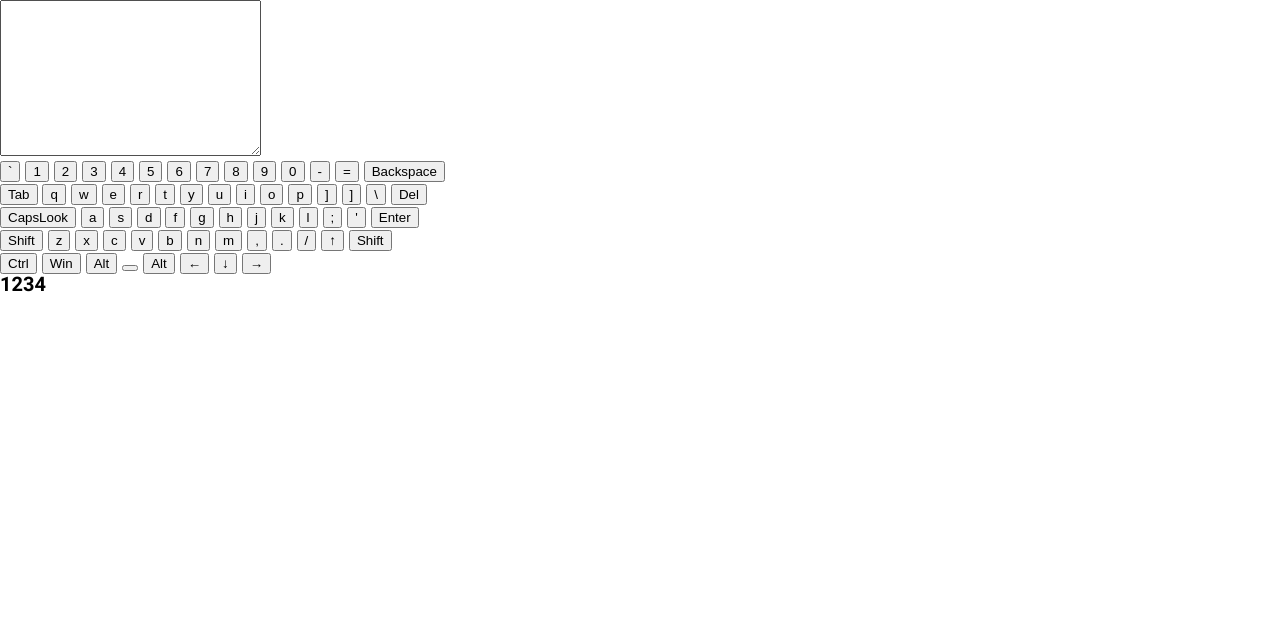
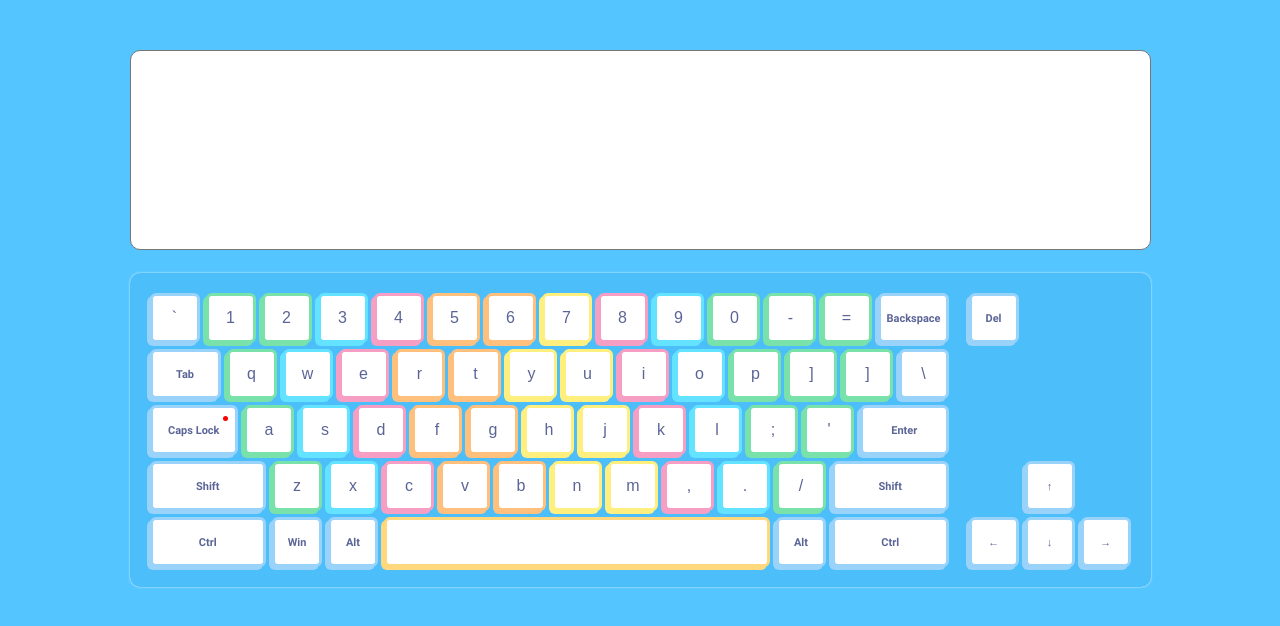
Before and after one commit to tarasdemidovich1995/codejam-virtual-keyboard, a plain HTML site: page index.html in a window 1280 px wide. Drawn offline with Linux system fonts and the light colour scheme.

Commit message:
feat: add basic styles

```diff
--- a/index.html
+++ b/index.html
@@ -6,93 +6,111 @@
     <meta name="viewport" content="width=device-width, initial-scale=1.0">
     <title>Keyboard</title>
     <link rel="stylesheet" href="./main.css">
+    <script src="./index.js" defer></script>
 </head>
 
 <body>
+    <div class="container">
         <section id="keyboard" class="keyboard">
             <div class="keyboard__field" action="">
                 <textarea class="keyboard__textarea" name="" id="textarea" cols="30" rows="10"></textarea>
             </div>
             <div class="keyboard__buttons">
-            <div class="keyboard__row">
+                <div class="keyboard__buttons-left">
+                    <div class="keyboard__buttons-row">
                         <button class="button button_default" data-value="`">`</button>
-                <button class="button button_default" data-value="1">1</button>
-                <button class="button button_default" data-value="2">2</button>
-                <button class="button button_default" data-value="3">3</button>
-                <button class="button button_default" data-value="4">4</button>
-                <button class="button button_default" data-value="5">5</button>
-                <button class="button button_default" data-value="6">6</button>
-                <button class="button button_default" data-value="7">7</button>
-                <button class="button button_default" data-value="8">8</button>
-                <button class="button button_default" data-value="9">9</button>
-                <button class="button button_default" data-value="0">0</button>
-                <button class="button button_default" data-value="-">-</button>
-                <button class="button button_default" data-value="=">=</button>
-                <button class="button button_special button_special_backspace" data-value="Backspace">Backspace</button>
+                        <button class="button button_default button_green" data-value="1">1</button>
+                        <button class="button button_default button_green" data-value="2">2</button>
+                        <button class="button button_default button_blue" data-value="3">3</button>
+                        <button class="button button_default button_purple" data-value="4">4</button>
+                        <button class="button button_default button_orange" data-value="5">5</button>
+                        <button class="button button_default button_orange" data-value="6">6</button>
+                        <button class="button button_default button_yellow" data-value="7">7</button>
+                        <button class="button button_default button_purple" data-value="8">8</button>
+                        <button class="button button_default button_blue" data-value="9">9</button>
+                        <button class="button button_default button_green" data-value="0">0</button>
+                        <button class="button button_default button_green" data-value="-">-</button>
+                        <button class="button button_default button_green" data-value="=">=</button>
+                        <button class="button button_special button_special_backspace"
+                            data-value="Backspace">Backspace</button>
                     </div>
-            <div class="keyboard__row">
+                    <div class="keyboard__buttons-row">
                         <button class="button button_special button_special_tab" data-value="Tab">Tab</button>
-                <button class="button button_default" data-value="q">q</button>
-                <button class="button button_default" data-value="w">w</button>
-                <button class="button button_default" data-value="e">e</button>
-                <button class="button button_default" data-value="r">r</button>
-                <button class="button button_default" data-value="t">t</button>
-                <button class="button button_default" data-value="y">y</button>
-                <button class="button button_default" data-value="u">u</button>
-                <button class="button button_default" data-value="i">i</button>
-                <button class="button button_default" data-value="o">o</button>
-                <button class="button button_default" data-value="p">p</button>
-                <button class="button button_default" data-value="[">]</button>
-                <button class="button button_default" data-value="]">]</button>
+                        <button class="button button_default button_green" data-value="q">q</button>
+                        <button class="button button_default button_blue" data-value="w">w</button>
+                        <button class="button button_default button_purple" data-value="e">e</button>
+                        <button class="button button_default button_orange" data-value="r">r</button>
+                        <button class="button button_default button_orange" data-value="t">t</button>
+                        <button class="button button_default button_yellow" data-value="y">y</button>
+                        <button class="button button_default button_yellow" data-value="u">u</button>
+                        <button class="button button_default button_purple" data-value="i">i</button>
+                        <button class="button button_default button_blue" data-value="o">o</button>
+                        <button class="button button_default button_green" data-value="p">p</button>
+                        <button class="button button_default button_green" data-value="[">]</button>
+                        <button class="button button_default button_green" data-value="]">]</button>
                         <button class="button button_default" data-value="\">\</button>
-                <button class="button button_special button_special_del" data-value="Del">Del</button>
+
                     </div>
-            <div class="keyboard__row">
-                <button class="button button_special button_special_capslook" data-value="CapsLook">CapsLook</button>
-                <button class="button button_default" data-value="a">a</button>
-                <button class="button button_default" data-value="s">s</button>
-                <button class="button button_default" data-value="d">d</button>
-                <button class="button button_default" data-value="f">f</button>
-                <button class="button button_default" data-value="g">g</button>
-                <button class="button button_default" data-value="h">h</button>
-                <button class="button button_default" data-value="j">j</button>
-                <button class="button button_default" data-value="k">k</button>
-                <button class="button button_default" data-value="l">l</button>
-                <button class="button button_default" data-value=";">;</button>
-                <button class="button button_default" data-value="'">'</button>
-                <button class="button button_default" data-value="Enter">Enter</button>
+                    <div class="keyboard__buttons-row">
+                        <button class="button button_special button_special_capslock" data-value="CapsLook">Caps
+                            Lock</button>
+                        <button class="button button_default button_green" data-value="a">a</button>
+                        <button class="button button_default button_blue" data-value="s">s</button>
+                        <button class="button button_default button_purple" data-value="d">d</button>
+                        <button class="button button_default button_orange" data-value="f">f</button>
+                        <button class="button button_default button_orange" data-value="g">g</button>
+                        <button class="button button_default button_yellow" data-value="h">h</button>
+                        <button class="button button_default button_yellow" data-value="j">j</button>
+                        <button class="button button_default button_purple" data-value="k">k</button>
+                        <button class="button button_default button_blue" data-value="l">l</button>
+                        <button class="button button_default button_green" data-value=";">;</button>
+                        <button class="button button_default button_green" data-value="'">'</button>
+                        <button class="button button_special button_special_enter" data-value="Enter">Enter</button>
                     </div>
-            <div class="keyboard__row">
+                    <div class="keyboard__buttons-row">
                         <button class="button button_special button_special_shift" data-value="Shift">Shift</button>
-                <button class="button button_default" data-value="z">z</button>
-                <button class="button button_default" data-value="x">x</button>
-                <button class="button button_default" data-value="c">c</button>
-                <button class="button button_default" data-value="v">v</button>
-                <button class="button button_default" data-value="b">b</button>
-                <button class="button button_default" data-value="n">n</button>
-                <button class="button button_default" data-value="m">m</button>
-                <button class="button button_default" data-value=",">,</button>
-                <button class="button button_default" data-value=".">.</button>
-                <button class="button button_default" data-value="/">/</button>
-                <button class="button button_special button_special_arrow-top" data-value="arrow_top">&uarr;</button>
-                <button class="button button_shift" data-value="Shift">Shift</button>
+                        <button class="button button_default button_green" data-value="z">z</button>
+                        <button class="button button_default button_blue" data-value="x">x</button>
+                        <button class="button button_default button_purple" data-value="c">c</button>
+                        <button class="button button_default button_orange" data-value="v">v</button>
+                        <button class="button button_default button_orange" data-value="b">b</button>
+                        <button class="button button_default button_yellow" data-value="n">n</button>
+                        <button class="button button_default button_yellow" data-value="m">m</button>
+                        <button class="button button_default button_purple" data-value=",">,</button>
+                        <button class="button button_default button_blue" data-value=".">.</button>
+                        <button class="button button_default button_green" data-value="/">/</button>
+                        <button class="button button_special button_special_shift" data-value="Shift">Shift</button>
                     </div>
-            <div class="keyboard__row">
+                    <div class="keyboard__buttons-row">
                         <button class="button button_special button_special_ctrl" data-value="Ctrl">Ctrl</button>
                         <button class="button button_special button_special_win" data-value="Win">Win</button>
                         <button class="button button_special button_special_alt" data-value="Alt">Alt</button>
-                <button class="button button_special button_special_space" data-value="space"></button>
+                        <button class="button button_special button_special_space button_light-orange"
+                            data-value="Space"></button>
                         <button class="button button_special button_special_alt" data-value="Alt">Alt</button>
-                <button class="button button_special button_special_arrow-left" data-value="arrow_left">&larr;</button>
+                        <button class="button button_special button_special_ctrl" data-value="Ctrl">Ctrl</button>
+                    </div>
+                </div>
+                <div class="keyboard__buttons-right">
+                    <div class="keyboard__buttons-row">
+                        <button class="button button_special button_special_del" data-value="Del">Del</button>
+                    </div>
+                    <div class="keyboard__buttons-row">
+                        <button class="button button_special button_special_arrow-top"
+                            data-value="arrow-top">&uarr;</button>
+                    </div>
+                    <div class="keyboard__buttons-row">
+                        <button class="button button_special button_special_arrow-left"
+                            data-value="arrow-left">&larr;</button>
                         <button class="button button_special button_special_arrow-bottom"
-                    data-value="arrow_bottom">&darr;</button>
+                            data-value="arrow-bottom">&darr;</button>
                         <button class="button button_special button_special_arrow-right"
-                    data-value="arrow_right">&rarr;</button>
+                            data-value="arrow-right">&rarr;</button>
+                    </div>
                 </div>
             </div>
         </section>
-    <p>1234</p>
-    <script src="index.js"></script>
+    </div>
 </body>
 
 </html>
--- a/main.scss
+++ b/main.scss
@@ -3,5 +3,6 @@
 @import 'styles/helpers/reset';
 @import 'styles/helpers/scaffolding';
 
+@import 'styles/components/container';
 @import 'styles/components/keyboard';
 @import 'styles/components/button';
--- a/styles/components/_button.scss
+++ b/styles/components/_button.scss
@@ -0,0 +1,99 @@
+.button {
+
+    background-color: white;
+
+    width: 50px;
+    height: 50px;
+    margin-right: 6px;
+    border-radius: 6px;
+    border-width: 0px;
+    flex-shrink: 0;
+
+    box-shadow: -3px 3px $thirdColor;
+    border: 3px solid $thirdColor;
+
+    cursor: pointer;
+
+    &:last-child {
+        margin-right: 0;
+    }
+
+    &_default {
+        font-family: 'Roboto-Regular' monospace;
+        font-weight: 400;
+        font-size: 0.8rem;
+        color: $textColor2;
+    }
+
+    &_special {
+
+        font-family: 'Roboto-Bold', monospace;
+        font-weight: 700;
+        font-size: 0.55rem;
+        color: $textColor2;
+
+        &_backspace {
+            width: 71px;
+        }
+        &_tab {
+            width: 71px;
+        }
+
+        &_capslock {
+            width: 88.5px;
+            position: relative;
+            &::before {
+                content: '';
+                display: block;
+                width: 5px;
+                height: 5px;
+                border-radius: 50%;
+                background-color: red;
+                position: absolute;
+                top: 7.5px;
+                right: 7.5px;
+            }
+        }
+
+        &_enter {
+            width: 88.5px;
+        }
+
+        &_shift {
+            width: 116.5px;
+        }
+
+        &_ctrl {
+            width: 116.5px;
+        }
+
+        &_space {
+            width: 386px;
+        }
+    }
+
+    &_green {
+        box-shadow: -3px 3px $fourthColor;
+        border: 3px solid $fourthColor;
+    }
+    &_blue {
+        box-shadow: -3px 3px $fifthColor;
+        border: 3px solid $fifthColor;
+    }
+    &_purple {
+        box-shadow: -3px 3px $sixthColor;
+        border: 3px solid $sixthColor;
+    }
+    &_orange {
+        box-shadow: -3px 3px $seventhColor;
+        border: 3px solid $seventhColor;
+    }
+    &_yellow {
+        box-shadow: -3px 3px $eighthColor;
+        border: 3px solid $eighthColor;
+    }
+    &_light-orange {
+        box-shadow: -3px 3px $ninethColor;
+        border: 3px solid $ninethColor;
+    }
+}
--- /dev/null
+++ b/styles/components/_container.scss
@@ -0,0 +1,4 @@
+.container {
+    width: 1021px;
+    margin: 0 auto;
+}
--- a/styles/components/_keyboard.scss
+++ b/styles/components/_keyboard.scss
@@ -0,0 +1,64 @@
+.keyboard {
+    margin-top: 50px;
+
+    &__field {
+        width:100%;
+    }
+
+    &__textarea {
+        width: 100%;
+        height: 200px;
+        resize: none;
+        border-radius: 10px;
+        padding: 10px;
+
+        font-family: 'Roboto-Regular', monospace;
+        font-size: 1.2rem;
+        color: $textColor2;
+
+        &:focus {
+            outline-width: 0;
+        }
+    }
+
+    &__buttons {
+        display: flex;
+        margin-top: 20px;
+        padding: 20px;
+        background-color: $secondColor;
+        border-radius: 10px;
+        box-shadow: 0 0 2px 0 #ffffff;
+    }
+
+    &__buttons-left {
+        width: 799px;
+        flex-shrink: 0;
+    }
+
+    &__buttons-right {
+        margin-left: 20px;
+        display: flex;
+        flex-direction: column;
+        align-items: flex-start;
+
+        .keyboard__buttons-row {
+
+            &:first-child {
+                margin-bottom: auto;
+            }
+
+            &:nth-child(2) {
+                justify-content: center;
+            }
+        }
+    }
+
+    &__buttons-row {
+        width: 100%;
+        display: flex;
+        margin-bottom: 6px;
+        &:last-child {
+            margin-bottom: 0;
+        }
+    }
+}
--- a/styles/helpers/_scaffolding.scss
+++ b/styles/helpers/_scaffolding.scss
@@ -2,3 +2,7 @@ html {
     font-family: 'Roboto-Bold';
     font-size: 20px;
 }
+
+body {
+    background-color: $firstColor;
+}
--- a/styles/helpers/_vars.scss
+++ b/styles/helpers/_vars.scss
@@ -6,6 +6,7 @@ $fifthColor: #63E3FF;
 $sixthColor: #F69EC4;
 $seventhColor: #FFC07E;
 $eighthColor: #FFEF7E;
+$ninethColor: #FFD87E;
 
 $textColor1: #76A7D1;
 $textColor2: #5B6497;
```
Also changed, not shown: main.css, 1 other file. Lines whose indentation alone changed are shown as unchanged.
